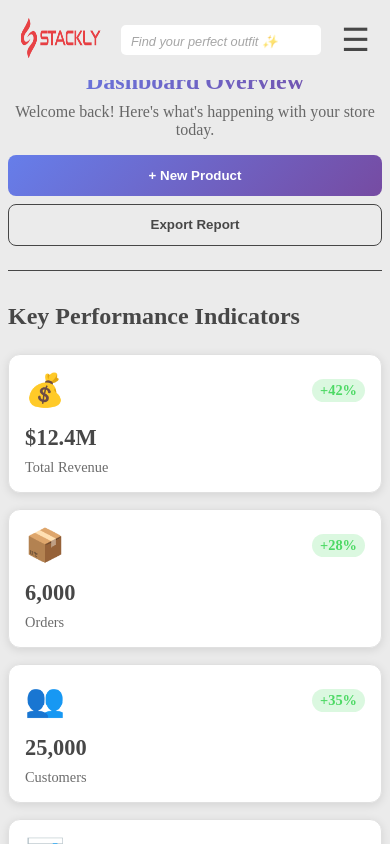
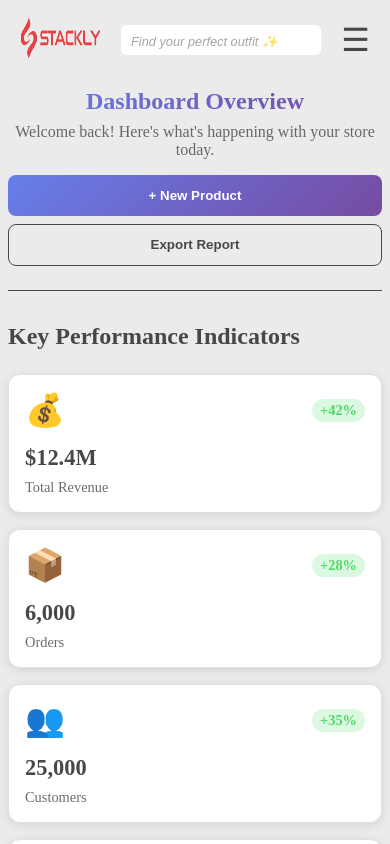
Before and after one commit to vicky7654dfv/ClothingIndustry, a React (Vite) app: page /DashBoard in a window 390 px wide. Shown: the top 844 px of the page. Built offline with nearby package versions, Linux system fonts and the light colour scheme.

Commit message:
changes(1)

```diff
--- a/src/pages/DashBoard/DashBoard.module.css
+++ b/src/pages/DashBoard/DashBoard.module.css
@@ -697,7 +697,6 @@
 @media (max-width: 768px) {
   .dashboardContainer {
     padding: 1rem;
-    margin-top: 70px;
   }
 
   .metricsGrid,
@@ -739,7 +738,6 @@
 @media (max-width: 425px) {
   .dashboardContainer {
     padding: 0.5rem;
-    margin-top: 60px;
   }
 
   .headerContent h1 {
```
